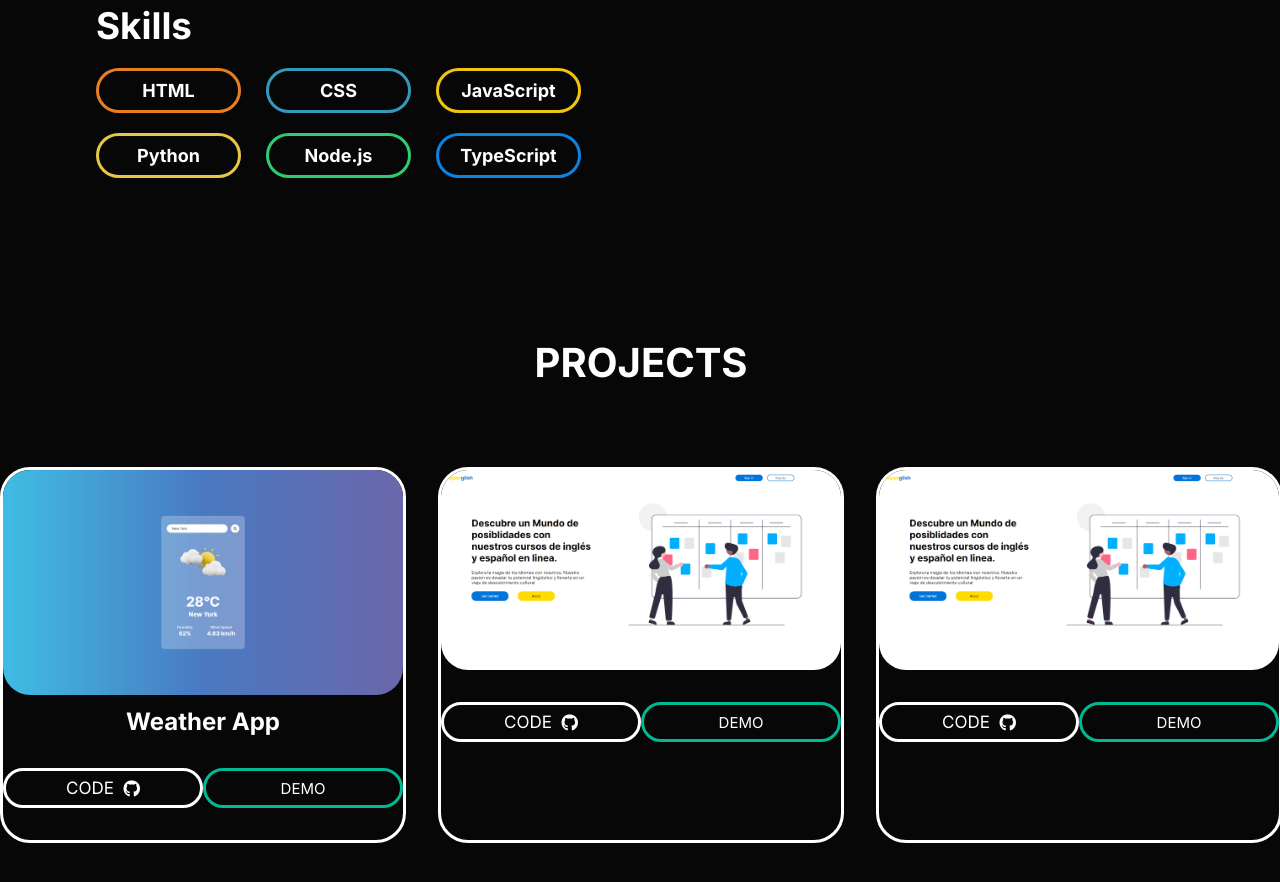
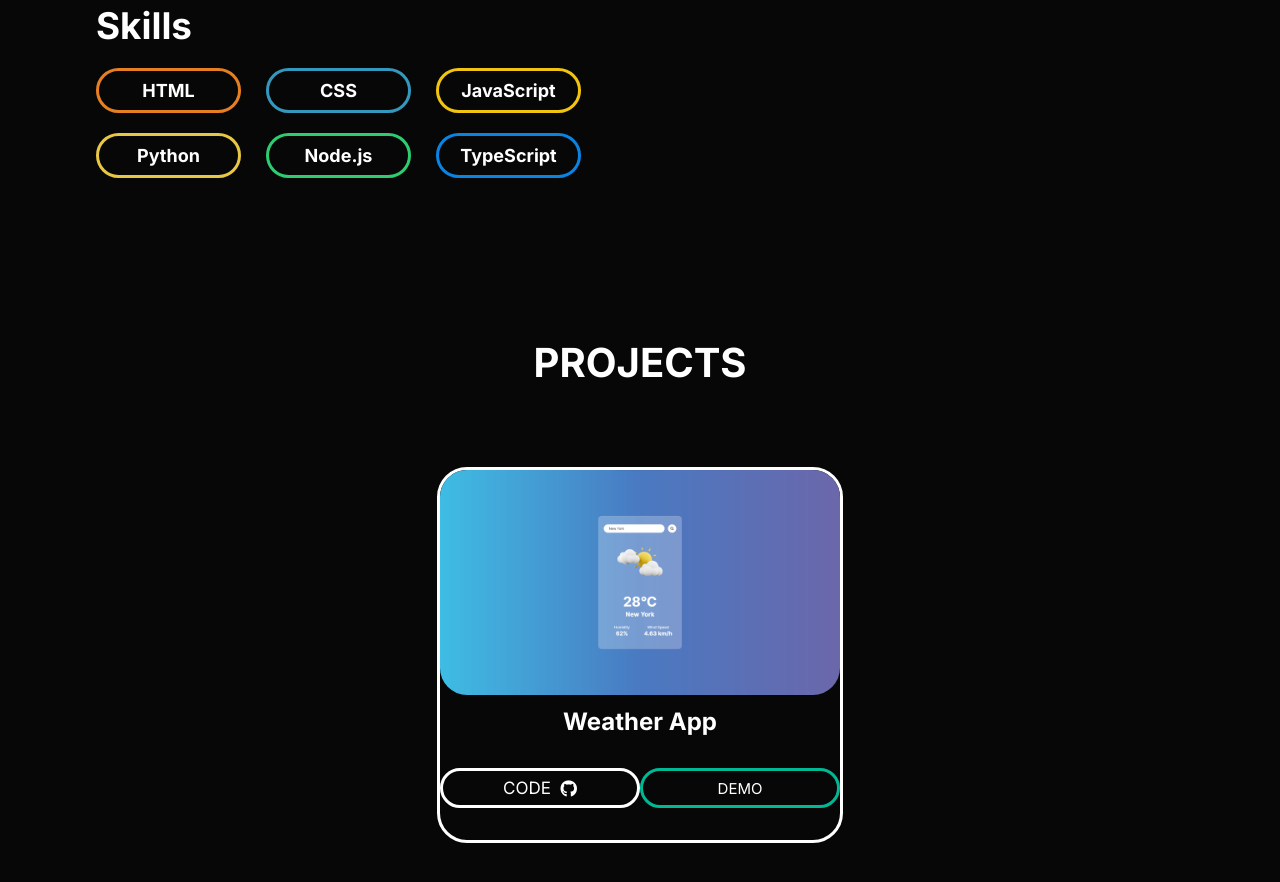
Before and after one commit to Fajardo-dev/Portfolio-v1-old, a website: page index.html in a window 1280 px wide. Shown: the part 1429-2311 px from the top of the page. Drawn offline with Linux system fonts and the light colour scheme.

Commit message:
Update Projects

```diff
--- a/css/style.scss
+++ b/css/style.scss
@@ -314,7 +314,7 @@ nav, ul{
 .projects-cont{
     display: grid;
     grid-template-columns: 1fr 1fr 1fr;
-    gap: 2em;
+    // gap: 2em;
 }
 
 .projects-card{
--- a/index.html
+++ b/index.html
@@ -95,23 +95,6 @@
                 </div>
             </article>
 
-            <article class="projects-card">
-                <img src="img/project1.png" alt="">
-                <div class="btns-projects">
-                    <a href=""><button class="btn-code">CODE
-                        <i class="fa-brands fa-github"></i></button></a>
-                    <a href=""><button class="btn-demo">DEMO</button></a>
-                </div>
-            </article>
-
-            <article class="projects-card">
-                <img src="img/project1.png" alt="">
-                <div class="btns-projects">
-                    <a href=""><button class="btn-code">CODE
-                        <i class="fa-brands fa-github"></i></button></a>
-                    <a href=""><button class="btn-demo">DEMO</button></a>
-                </div>
-            </article>
 
         </section>
     </section>
```
Also changed, not shown: css/style.css, 1 other file.
